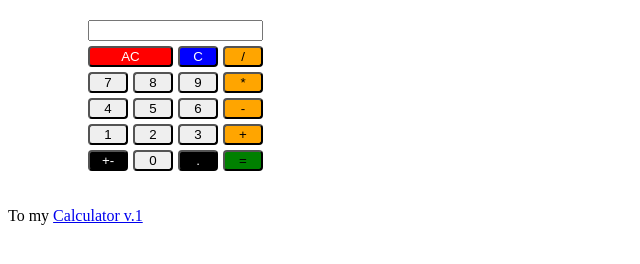
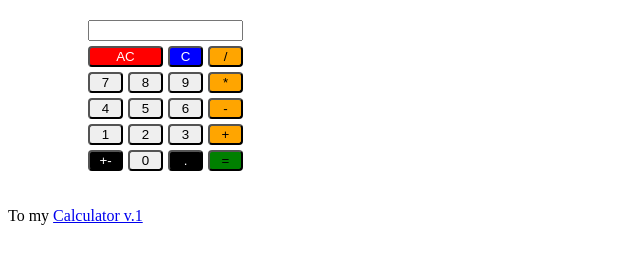
Before and after one commit to KingKyoTrue/calculator, a plain HTML site: page grid.html in a window 1280 px wide. Shown: the whole page, without its empty margins (0-640 px from the left). Drawn offline with Linux system fonts and the light colour scheme.

Commit message:
new commit

```diff
--- a/style.css
+++ b/style.css
@@ -5,7 +5,7 @@ table {
 
 .grid-container{
     display: grid;
-    grid-template-columns: 40px 40px 40px 40px;
+    grid-template-columns: 35px 35px 35px 35px;
     grid-gap:5px;
     margin-top: 20px;
     margin-left: 80px;
@@ -15,9 +15,7 @@ input {
     grid-column: 1 / span 4;
 }
 
-.red {
-    grid-column: 1 / span 2;
-}
+
 button {
     width: 100%;
     border-radius: 4px;
@@ -26,6 +24,7 @@ button {
 .red {
     background-color: red;
     color: white;
+    grid-column: 1 / span 2;
 }
 
 .blue {
```
